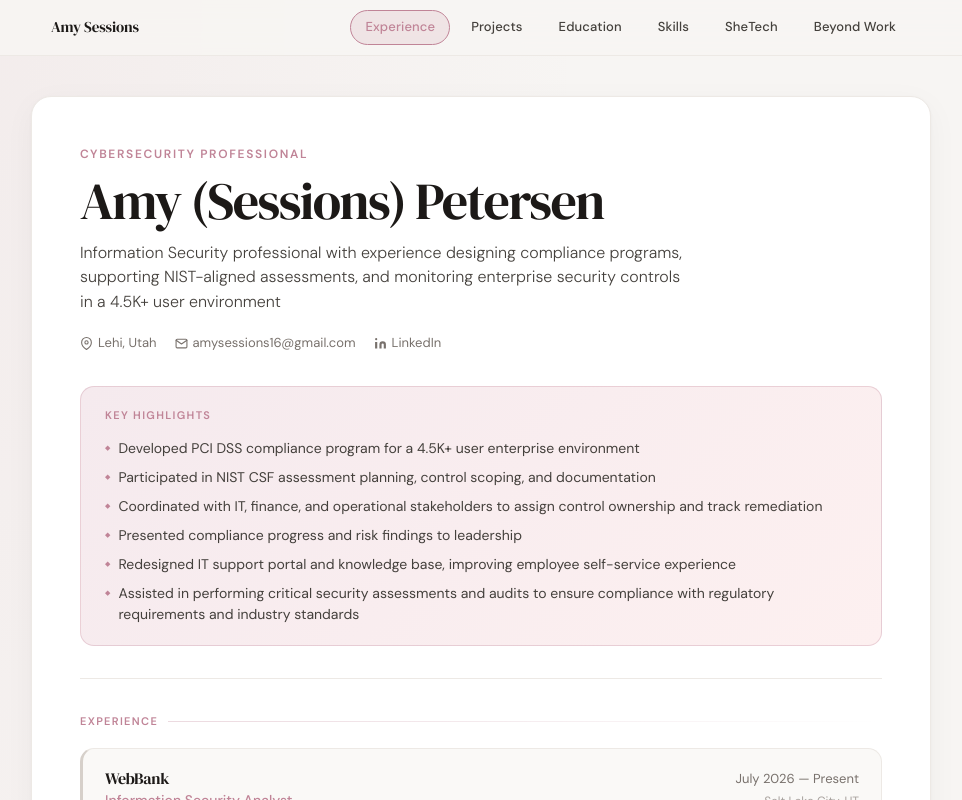
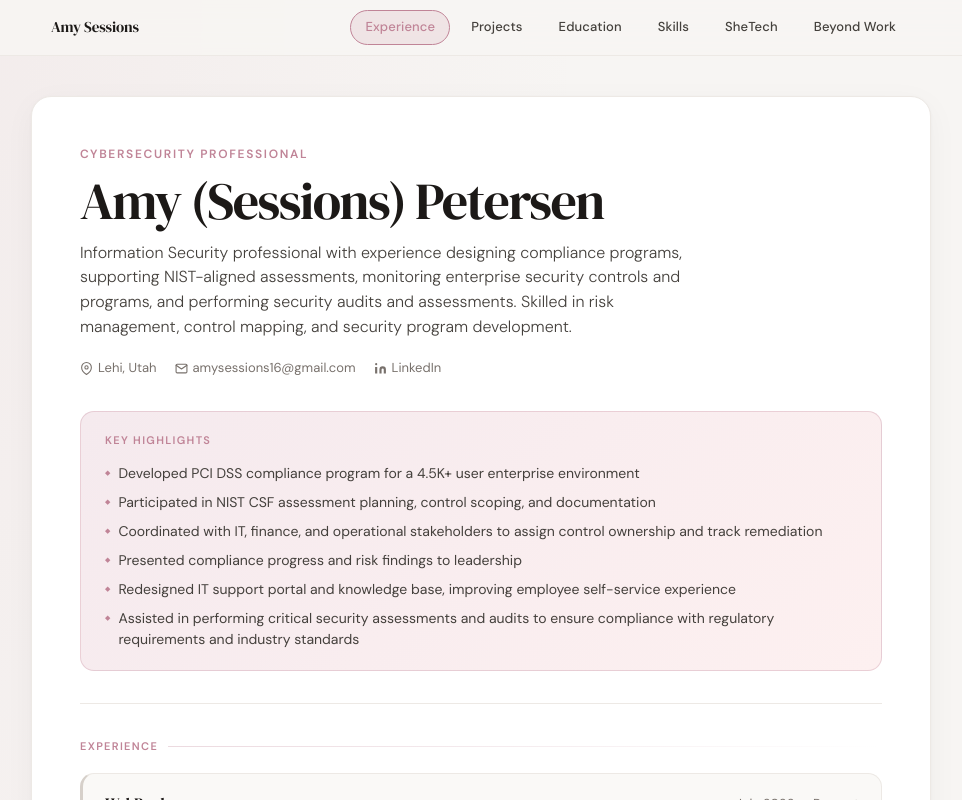
Before and after one commit to asesh16/resumeSite, a React (Vite) app: page / in a window 1280 px wide. Shown: the top 800 px of the page, without its empty margins (159-1121 px from the left). Built offline with nearby package versions, Linux system fonts and the light colour scheme.

Commit message:
updates headline

```diff
--- a/src/data/resume.ts
+++ b/src/data/resume.ts
@@ -40,7 +40,7 @@ export type Resume = {
 export const resume: Resume = {
   name: "Amy (Sessions) Petersen",
   headline:
-    "Information Security professional with experience designing compliance programs, supporting NIST-aligned assessments, and monitoring enterprise security controls in a 4.5K+ user environment",
+    "Information Security professional with experience designing compliance programs, supporting NIST-aligned assessments, monitoring enterprise security controls and programs, and performing security audits and assessments. Skilled in risk management, control mapping, and security program development.",
   location: "Lehi, Utah",
   email: "amysessions16@gmail.com",
   links: {
@@ -161,8 +161,7 @@ export const resume: Resume = {
       school: "University of Utah – David Eccles School of Business",
       degree: "M.S. Cybersecurity Management",
       start: "Fall 2026",
-      notes: [
-      ],
+      notes: [],
     },
   ],
 
@@ -174,7 +173,7 @@ export const resume: Resume = {
       "Identity & Access Management",
       "Cloud & Infrastructure Security",
       "Secure Web Development",
-      "Auditing & Risk Assessment (SOC 2 Type II, FFIEC audits, NIST CSF self-assessments etc.)"
+      "Auditing & Risk Assessment (SOC 2 Type II, FFIEC audits, NIST CSF self-assessments etc.)",
     ],
     tools: [
       "CrowdStrike",
```
